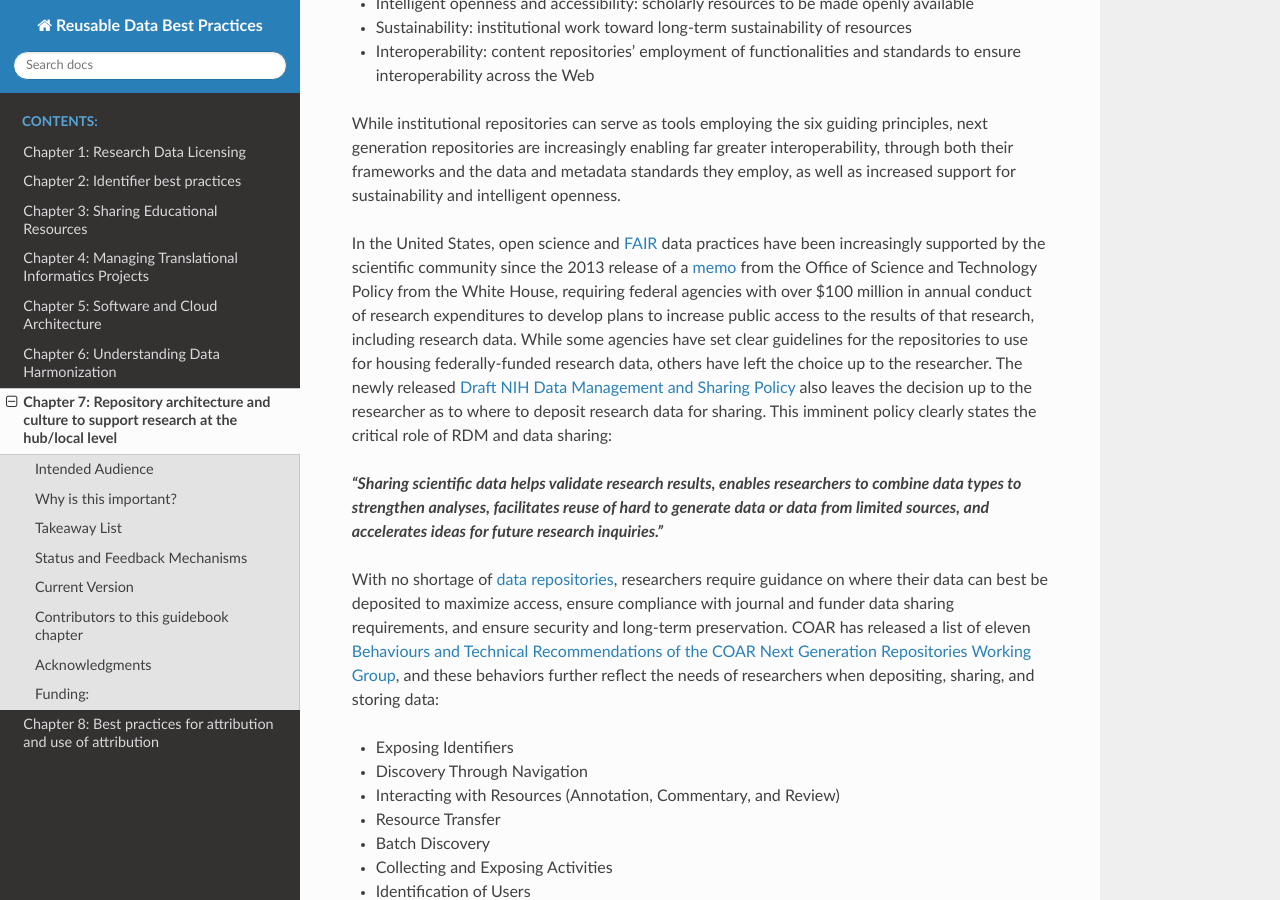
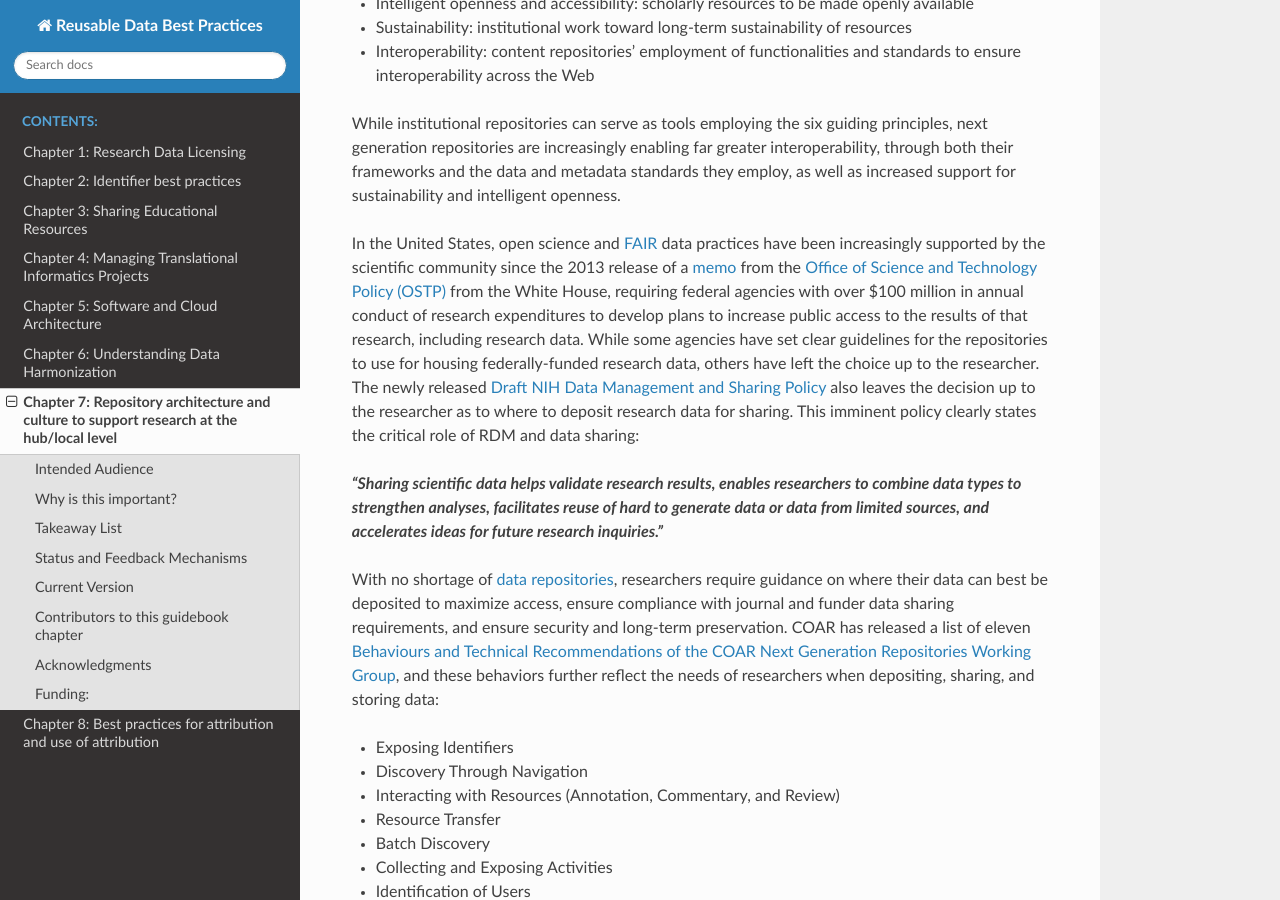
Before and after one commit to data2health/informatics-playbook, a Sphinx documentation site: the page built from docs/chapters/chapter_7.md, in a window 1280 px wide and 900 px high, scrolled down 965 px. Built offline with Sphinx 7.4.7 and the Read the Docs theme 2.0.0, drawn with Linux system fonts in a browser that asks for light colours.

Commit message:
Update chapter_7.md

```diff
--- a/docs/chapters/chapter_7.md
+++ b/docs/chapters/chapter_7.md
@@ -17,7 +17,7 @@ In recent years, expansion of the role of the institution in managing research o
 
 While institutional repositories can serve as tools employing the six guiding principles, next generation repositories are increasingly enabling far greater interoperability, through both their frameworks and the data and metadata standards they employ, as well as increased support for sustainability and intelligent openness.
 
-In the United States, open science and [FAIR](https://www.force11.org/group/fairgroup/fairprinciples) data practices have been increasingly supported by the scientific community since the 2013 release of a [memo](https://obamawhitehouse.archives.gov/blog/2013/02/22/expanding-public-access-results-federally-funded-research) from the Office of Science and Technology Policy from the White House, requiring federal agencies with over $100 million in annual conduct of research expenditures to develop plans to increase public access to the results of that research, including research data. While some agencies have set clear guidelines for the repositories to use for housing federally-funded research data, others have left the choice up to the researcher. The newly released [Draft NIH Data Management and Sharing Policy](https://osp.od.nih.gov/scientific-sharing/nih-data-management-and-sharing-activities-related-to-public-access-and-open-science/) also leaves the decision up to the researcher as to where to deposit research data for sharing. This imminent policy clearly states the critical role of RDM and data sharing:
+In the United States, open science and [FAIR](https://www.force11.org/group/fairgroup/fairprinciples) data practices have been increasingly supported by the scientific community since the 2013 release of a [memo](https://obamawhitehouse.archives.gov/blog/2013/02/22/expanding-public-access-results-federally-funded-research) from the [Office of Science and Technology Policy (OSTP)](https://https://www.whitehouse.gov/ostp/) from the White House, requiring federal agencies with over $100 million in annual conduct of research expenditures to develop plans to increase public access to the results of that research, including research data. While some agencies have set clear guidelines for the repositories to use for housing federally-funded research data, others have left the choice up to the researcher. The newly released [Draft NIH Data Management and Sharing Policy](https://osp.od.nih.gov/scientific-sharing/nih-data-management-and-sharing-activities-related-to-public-access-and-open-science/) also leaves the decision up to the researcher as to where to deposit research data for sharing. This imminent policy clearly states the critical role of RDM and data sharing:
 
  ***“Sharing scientific data helps validate research results, enables researchers to combine data types to strengthen analyses, facilitates reuse of hard to generate data or data from limited sources, and accelerates ideas for future research inquiries.”***
 
```
